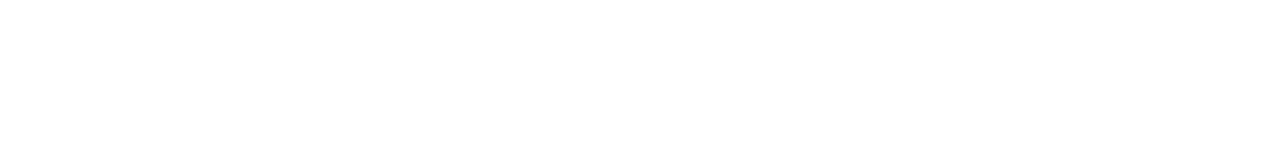
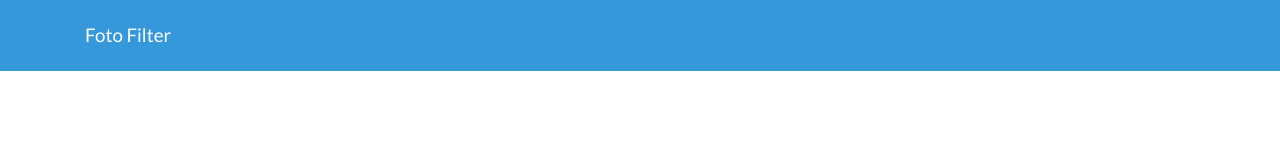
Before and after one commit to bummings/fauxknoFilter, a website: page index.html in a window 1280 px wide. Drawn offline with nearby package versions, Linux system fonts and the light colour scheme.

Commit message:
add npm dependencies etc

```diff
--- a/index.html
+++ b/index.html
@@ -9,6 +9,10 @@
   <title>CamanJS demo bruh</title>
 </head>
 <body>
-
+  <nav class="navbar navbar-dark bg-info mb-5">
+    <div class="container">
+      <a href="#" class="navbar-brand">Foto Filter</a>
+    </div>
+  </nav>
 </body>
 </html>
```
Also changed, not shown: package.json (+6 -2 lines).
